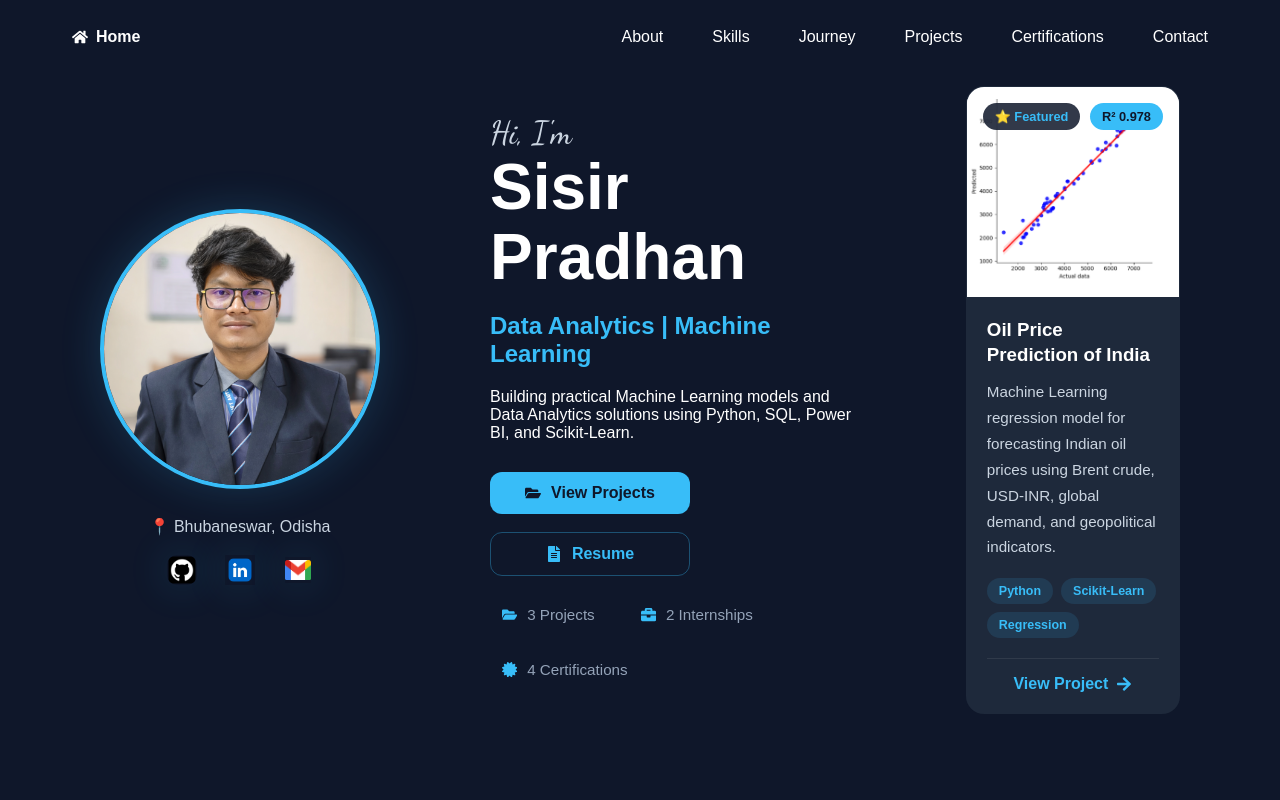
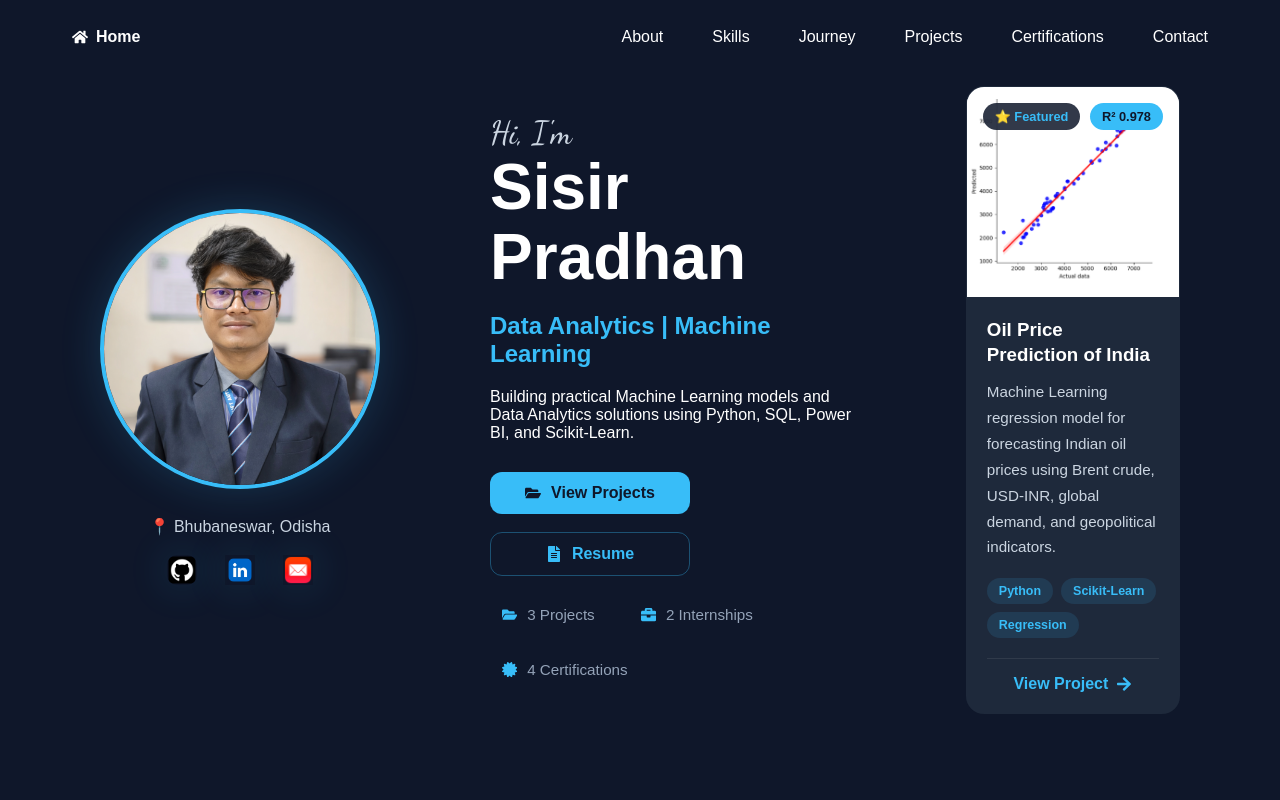
Before and after one commit to Sisir-Pradhan07/sisir-portfolio, a React (Vite) app: page / in a window 1280 px wide. Shown: the top 800 px of the page. Built offline with nearby package versions, Linux system fonts and the light colour scheme.

Commit message:
Changes for email

```diff
--- a/src/App.css
+++ b/src/App.css
@@ -2281,8 +2281,8 @@ button:focus-visible{
 }
 
 .email-logo{
-    width:26px !important;
-    height:26px !important;
+    width:20px !important;
+    height:20px !important;
 }
 
 .featured-project-mobile{
@@ -3112,7 +3112,13 @@ transition:opacity .4s ease;
 }
 
 }
+/* TAP ISSUE */
+* {
+  -webkit-tap-highlight-color: transparent;
+}
+
 a,
 button {
   -webkit-tap-highlight-color: transparent;
-}
+  outline: none;
+}
--- a/src/components/Hero.jsx
+++ b/src/components/Hero.jsx
@@ -67,6 +67,7 @@ useEffect(() => {
       <img
   src="/images/github-logo.png"
   alt="GitHub"
+  className="social-icon"
 />
     </a>
     <a
@@ -78,6 +79,7 @@ useEffect(() => {
       <img
   src="/images/linkedin-logo.png"
   alt="LinkedIn"
+  className="social-icon"
 />
     </a>
     <a
@@ -87,7 +89,7 @@ useEffect(() => {
 <img
   src="/images/gmail-icon.png"
   alt="Email"
-    className="email-logo"
+  className="social-icon gmail-icon"
 />
 </a>
   </div>
```
Also changed, not shown: public/images/gmail-icon.png. Lines whose indentation alone changed are shown as unchanged.
